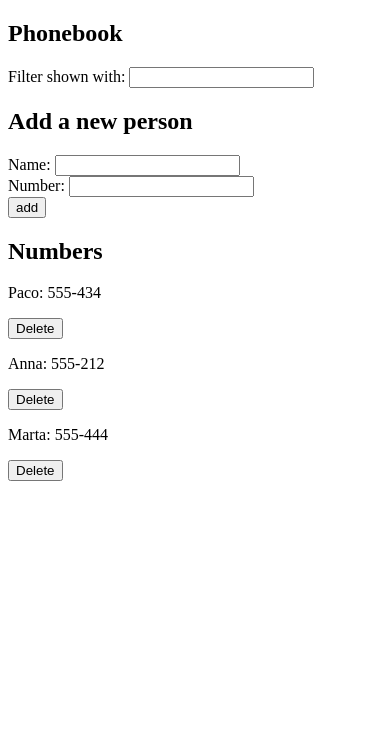
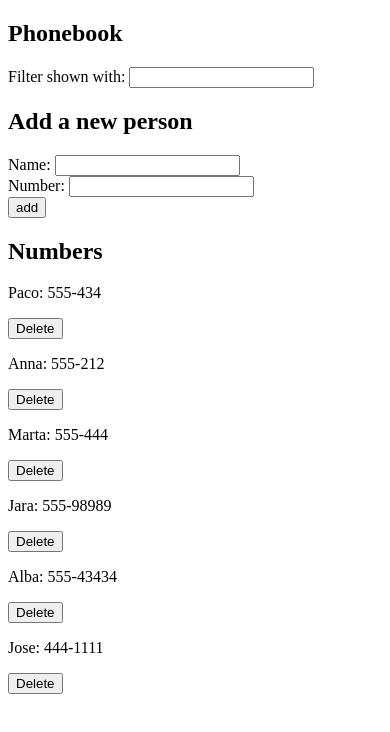
Before and after one commit to Sigolletes/fullStackOpen_part2, a React (Create React App) app in the folder phonebook/: page / in a window 390 px wide. Shown: the top 732 px of the page. Built offline with nearby package versions, Linux system fonts and the light colour scheme; data requests are answered from the project's data file.

Commit message:
Add phonebook step11

```diff
--- a/phonebook/db.json
+++ b/phonebook/db.json
@@ -14,6 +14,21 @@
       "name": "Marta",
       "number": "555-444",
       "id": 3
+    },
+    {
+      "name": "Jara",
+      "number": "555-98989",
+      "id": 4
+    },
+    {
+      "name": "Alba",
+      "number": "555-43434",
+      "id": 5
+    },
+    {
+      "name": "Jose",
+      "number": "444-1111",
+      "id": 6
     }
   ]
 }
--- a/phonebook/src/App.js
+++ b/phonebook/src/App.js
@@ -1,8 +1,18 @@
 import { useState, useEffect } from 'react'
 import requestsService from './services/requests'
 
+const Notification = ({ message }) => {
+  if (message === null) {
+    return null
+  }
+  return (
+    <div className='success'>
+      {message}
+    </div>
+  )
+}
+
 const RenderNumbers = ({filter, persons, setPersons}) => {
-
   function deleting (person) {
     if (window.confirm(`Delete ${person.name}?`)) {
       requestsService
@@ -12,10 +22,8 @@
       })
     }
   }
-
   if (filter.length > 0) {
     let reg = new RegExp(`^${filter}` , 'i')
-
     let filtered = persons.filter(person => person.name.match(reg))
     return filtered.map(person =>
       <div>
@@ -80,6 +88,7 @@
   const [newName, setNewName] = useState('')
   const [newNumber, setNewNumber] = useState('')
   const [filter, setFilter] = useState('')
+  const [message, setMessage] = useState(null)
 
   useEffect(() => {
     requestsService
@@ -92,7 +101,6 @@
   const addPerson = (event) => {
     event.preventDefault()
     if (persons.some(person => person.name === newName)){
-
       if (window.confirm(`${newName} is already added to phonebook. Replace the old number with the new one?`)) {
         const personObject = {
           name: newName,
@@ -103,6 +111,12 @@
           .update(idUpdate, personObject)
           .then(returnedPerson => {
             setPersons(persons.map(person => person.name !== newName ? person : returnedPerson))
+            setMessage(
+              `${newName} has been updated`
+            )
+            setTimeout(() => {
+              setMessage(null)
+            }, 5000)
             setNewName('')
             setNewNumber('')
           })
@@ -119,6 +133,12 @@
         .create(personObject)
         .then(returnedPerson => {
           setPersons(persons.concat(returnedPerson))
+          setMessage(
+            `${newName} has been added to the phonebook`
+          )
+          setTimeout(() => {
+            setMessage(null)
+          }, 5000)
           setNewName('')
           setNewNumber('')
         })
@@ -139,11 +159,10 @@
     <div>
       <h2>Phonebook</h2>
       <Filter filter={filter} handleFilter={handleFilter} />
-
       <h2>Add a new person</h2>
       <PersonForm newName={newName} handleNameChange={handleNameChange} newNumber={newNumber} handleNumberChange={handleNumberChange} addPerson={addPerson} />
-
       <h2>Numbers</h2>
+      <Notification message={message} />
       <RenderNumbers filter={filter} persons={persons} setPersons={setPersons} />
     </div>
   )
--- /dev/null
+++ b/phonebook/src/index.css
@@ -0,0 +1,9 @@
+.success {
+  color: red;
+  background: lightgrey;
+  font-size: 20px;
+  border-style: solid;
+  border-radius: 5px;
+  padding: 10px;
+  margin-bottom: 10px;
+}
--- a/phonebook/src/index.js
+++ b/phonebook/src/index.js
@@ -1,5 +1,6 @@
 import React from 'react'
 import ReactDOM from 'react-dom/client'
+import './index.css'
 
 import App from './App'
 
```
